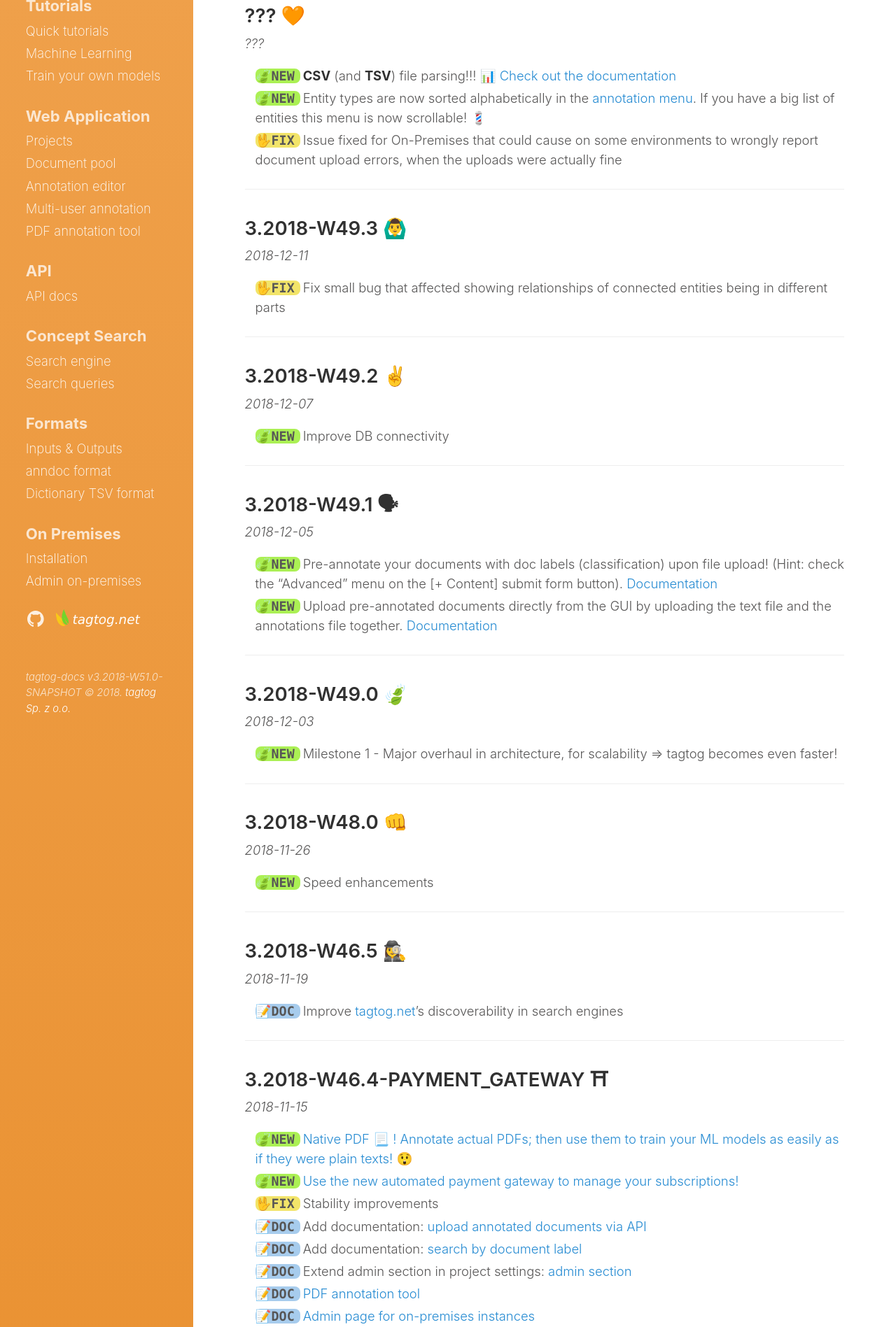
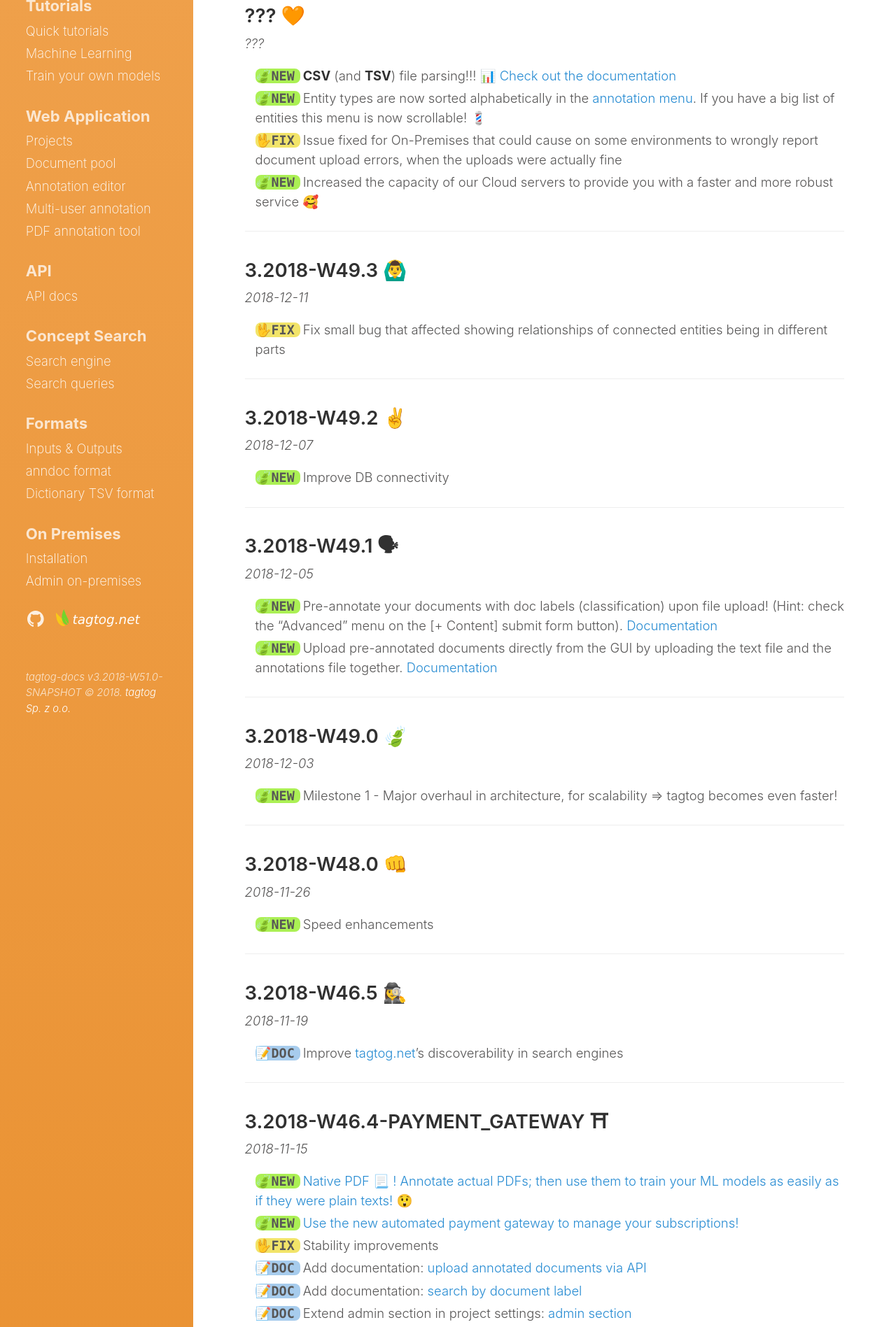
Before and after one commit to tagtogorg/tagtog-doc, a Jekyll site: the page built from updates.md, in a window 1280 px wide. Shown: the part 335-2232 px from the top of the page at 70% size. Built offline with Jekyll 4.4.1, drawn with Linux system fonts in a browser that asks for light colours; nearby versions of some CDN libraries; emoji names are drawn with the system emoji font.

Commit message:
add update

```diff
--- a/updates.md
+++ b/updates.md
@@ -19,6 +19,7 @@ _???_
   <li class="new"><span markdown="1">**CSV** (and **TSV**) file parsing!!! 📊 [Check out the documentation](CsvFileParsing)</span></li>
   <li class="new"><span markdown="1">Entity types are now sorted alphabetically in the <a title="tagtog - Annotation menu" href="webeditor.html#annotation-menu">annotation menu</a>. If you have a big list of entities this menu is now scrollable! :barber:</span></li>
   <li class="fix"><span markdown="1">Issue fixed for On-Premises that could cause on some environments to wrongly report document upload errors, when the uploads were actually fine</span></li>
+  <li class="new"><span markdown="1">Increased the capacity of our Cloud servers to provide you with a faster and more robust service 🥰</span></li>
 </ul>
 
 ---
```
